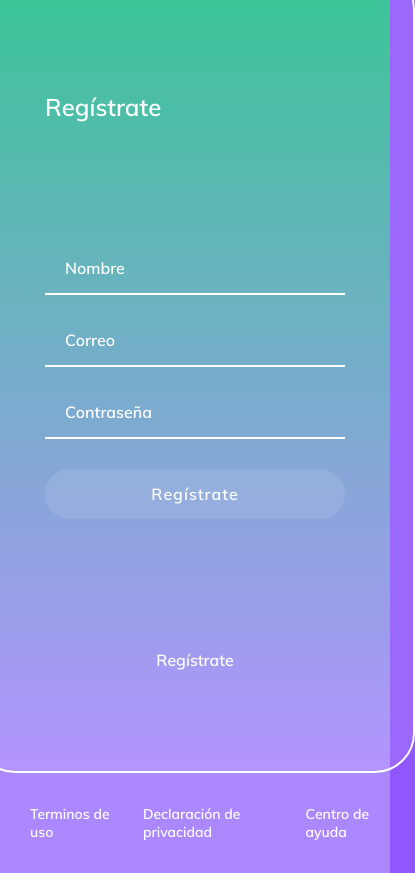
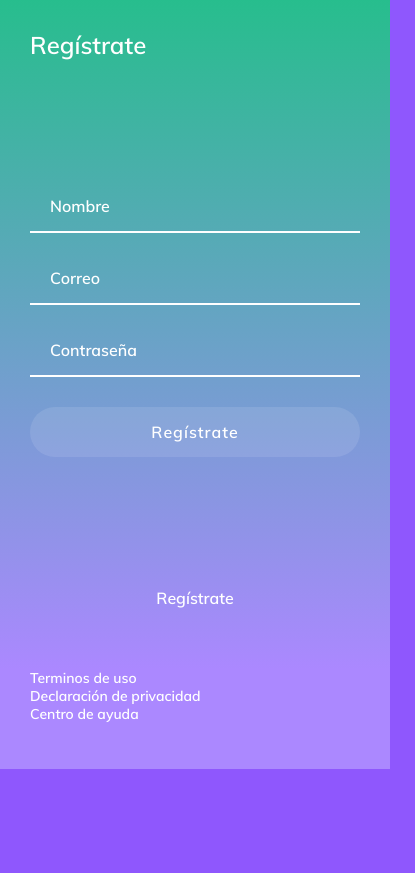
Before and after one commit to Danielcresp/FlixVideo, a plain HTML site: page registro.html in a window 390 px wide. Shown: the part 111-984 px from the top of the page, 415 px wide, since content can reach past the window. After the commit the page ends 880 px from the top, so only its background shows below. Drawn offline with Linux system fonts and the light colour scheme; files whose address does not match are found by name.

Commit message:
Responsive con Media Queries

```diff
--- a/css/styles.css
+++ b/css/styles.css
@@ -205,7 +205,7 @@ body{
 .login__container--sesion{
     text-align: center;
 }
-.login__container--register,
+.login__container--register a,
 .login__container--sesion a{
     color: #ffff;
     font-weight: bold;
@@ -226,7 +226,8 @@ body{
     margin-bottom: 20px;
     padding: 0px 20px;
     outline: none; /*Outline de color azul New*/
-    height: 50px
+    height: 50px;
+    color: #ffffff;
 }
 .login__button{
     background-color: rgba(255, 255, 255, 0.1);
@@ -258,3 +259,18 @@ body{
 .footer a:hover{
     text-decoration: underline;
 }
+
+/* Responsive*/
+@media only screen and  (max-width: 600px){
+    .login__container{
+        background-color: transparent;
+        border: none;
+        padding: 0px;
+        width: 100%
+    }
+    .footer{
+        align-items: flex-start;
+        flex-direction: column;
+    }
+
+}
--- a/registro.html
+++ b/registro.html
@@ -3,7 +3,7 @@
 <head>
     <meta charset="UTF-8">
     <meta name="viewport" content="width=device-width, initial-scale=1.0">
-    <title>Sesión</title>
+    <title>Registro</title>
     <link rel="stylesheet" href="css/styles.css">
 </head>
 <body>
```
